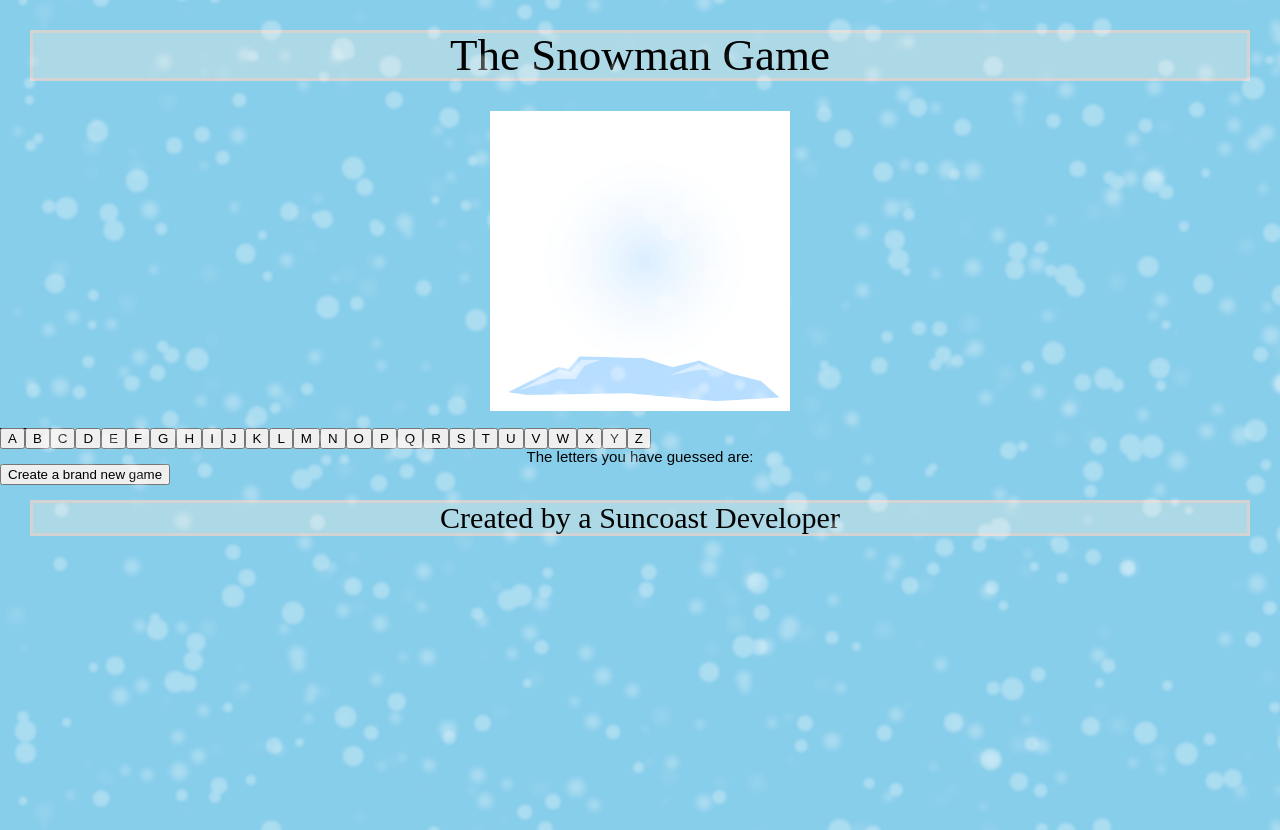
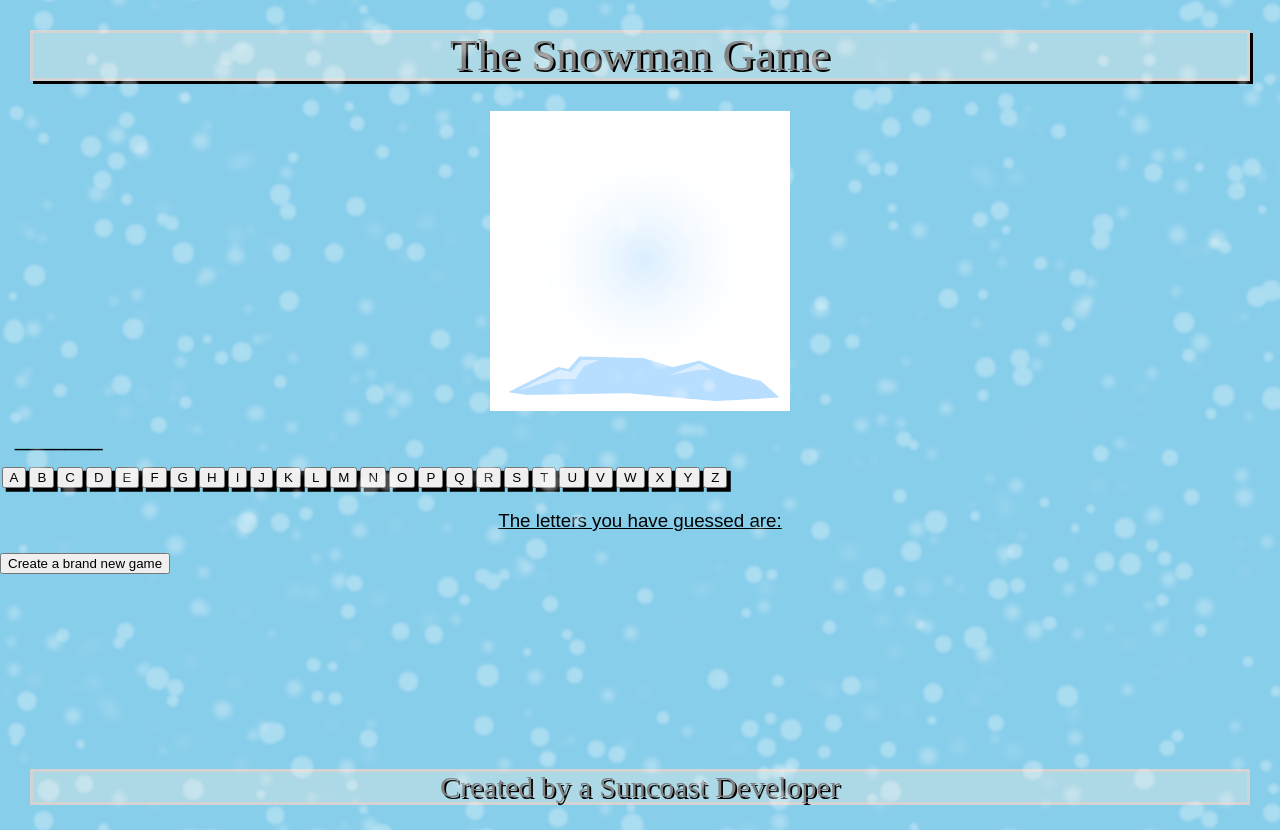
Before and after one commit to Austinentpierce/Snowman, a React app: page / in a window 1280 px wide. Built offline with nearby package versions, Linux system fonts and the light colour scheme; the HTML template or start-up script is replaced by a standard one; a web font is replaced by a local one.

Commit message:
more styling

```diff
--- a/src/index.scss
+++ b/src/index.scss
@@ -18,8 +18,10 @@ header {
   text-align: center;
   font-size: 3rem;
   background-color: lightblue;
-  text-shadow: black;
+  text-shadow: black 0.15rem 0.15rem;
   border: lightgray solid 0.2rem;
+  color: gray;
+  box-shadow: black 0.2rem 0.2rem;
 }
 .buttons button {
   font-family: 'Shadows Into Light', cursive;
@@ -30,7 +32,9 @@ header {
   font-size: 1rem;
 }
 .letterbuttons {
-  align-items: center;
+  justify-content: center;
+  box-shadow: black 0.25rem 0.25rem;
+  margin: 0.1rem;
 }
 
 .letters {
@@ -42,27 +46,35 @@ header {
 }
 .images {
   text-align: center;
-  background-color: skyblue;
 }
 .lettersguessed {
   text-align: center;
+  font-size: 1.25rem;
+  text-decoration: underline;
+  margin: 1.5rem;
+}
+.guessedword {
+  font-size: 1.5rem;
+  margin: 1rem;
 }
 main img .images {
   display: flex;
-  border: lightseagreen solid 5rem;
+  box-shadow: black 0.2rem 0.2rem;
 }
 section ul {
   list-style: none;
 }
 footer {
   font-size: 2rem;
-  margin-top: 1rem;
+  margin-top: 13rem;
   text-align: center;
   background-color: lightblue;
   border: lightgray solid 0.2rem;
   margin-left: 2rem;
   margin-right: 2rem;
   font-family: 'Delius Swash Caps', cursive;
+  color: gray;
+  text-shadow: black 0.11rem 0.11rem;
 }
 html,
 body {
```
